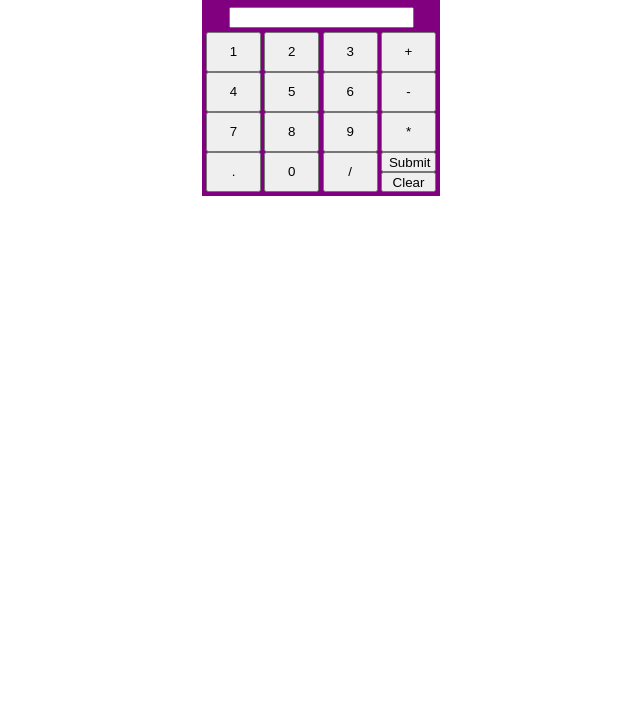
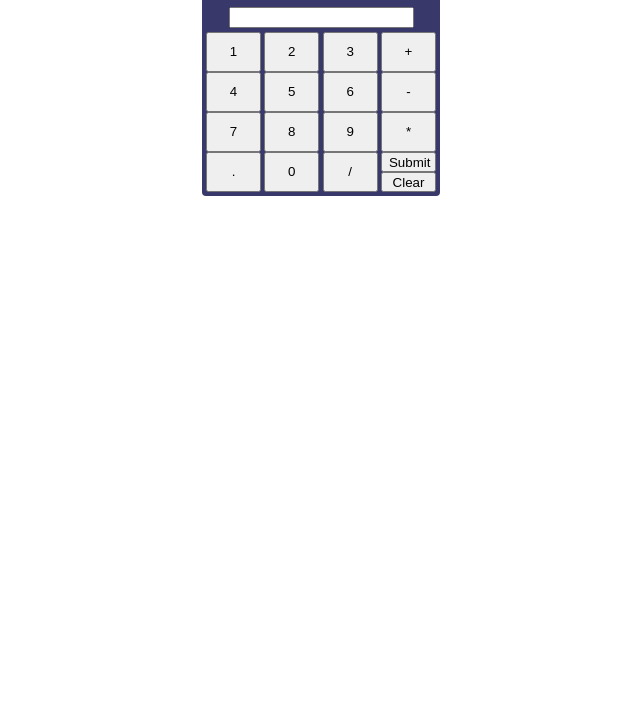
Before and after one commit to Alphastranger/Calculator, a plain HTML site: page index.html in a window 1280 px wide. Shown: the part 81-800 px from the top of the page, without its empty margins (319-959 px from the left). Drawn offline with Linux system fonts and the light colour scheme.

Commit message:
Made it so that new equations can be made using the results from previous entries

```diff
--- a/index.js
+++ b/index.js
@@ -29,6 +29,7 @@ function submitCommand(input){
     let equation = eval(input)
     console.log(equation)
     outputBar.value=equation
+    inputArr =equation
 }
 function clearBar(){
     outputBar.value=''
--- a/style.css
+++ b/style.css
@@ -3,8 +3,9 @@ body {
     justify-content: center;
 }
 .topContainer{
-    background-color: purple;
+    background-color: rgb(56, 56, 106);
     display: inline-block;
+    border-radius: 4px;
 
 }
 h1 {
```
